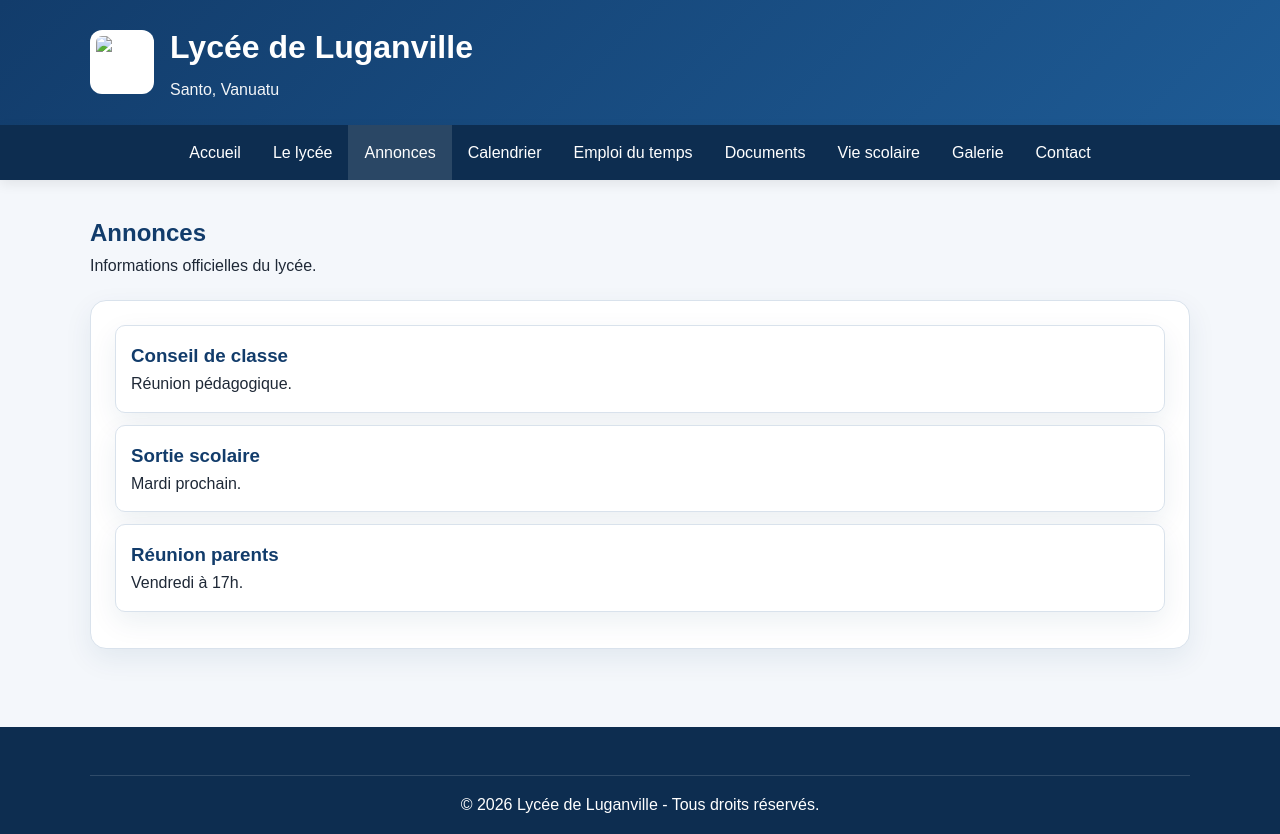
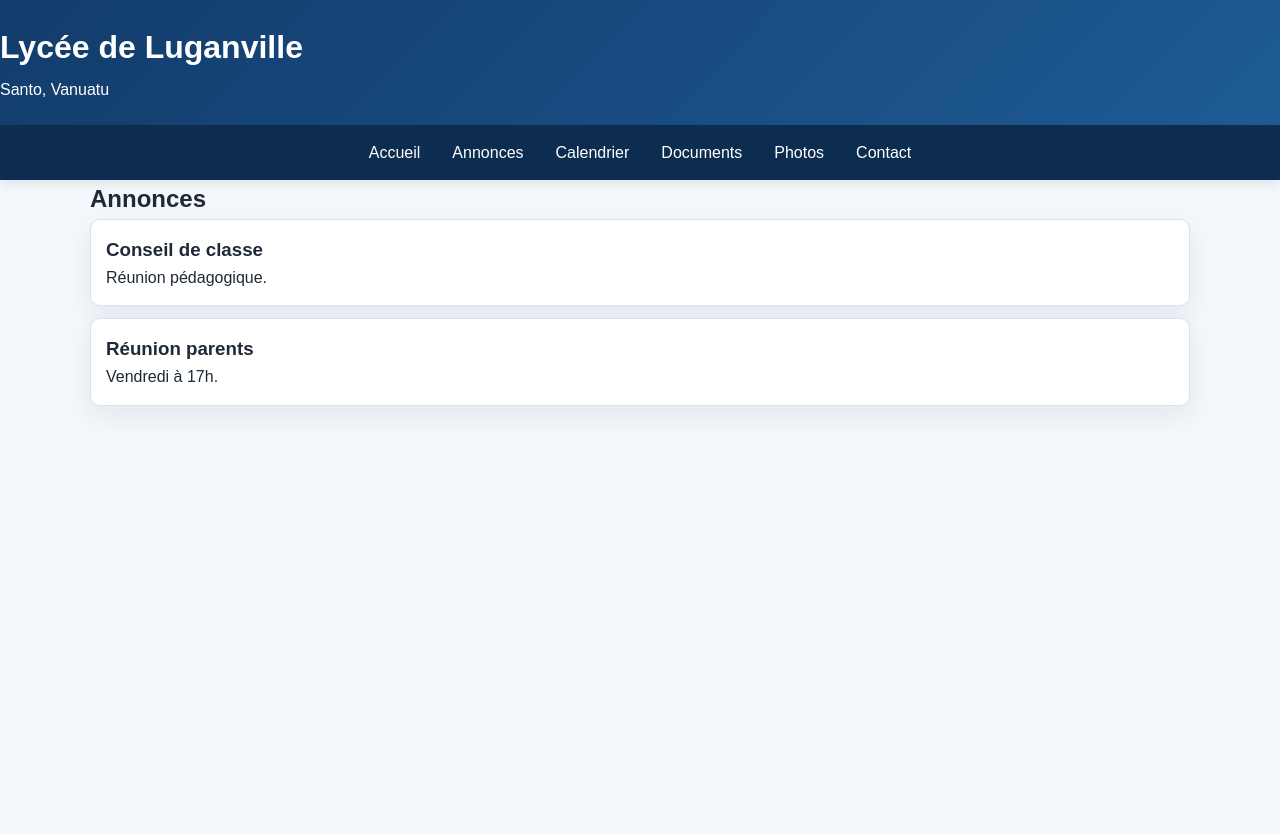
Before and after one commit to Cedrix678/lyc-e-luganville-, a plain HTML site: page annonces.html in a window 1280 px wide. After the commit the page ends 800 px from the top, so only its background shows below. Drawn offline with Linux system fonts and the light colour scheme.

Commit message:
Refactor annonces.html for simplified structure

```diff
--- a/annonces.html
+++ b/annonces.html
@@ -3,53 +3,34 @@
 <head>
 <meta charset="UTF-8">
 <meta name="viewport" content="width=device-width, initial-scale=1.0">
-  <title>Lycée de Luganville | Annonces</title>
+<title>Annonces</title>
 <link rel="stylesheet" href="css/style.css">
 </head>
 
 <body>
 
-  <!-- Header -->
 <header class="top-header">
-    <div class="container header-row">
-      <div class="brand">
-        <img src="images/logo.png" alt="Logo du Lycée de Luganville" class="logo">
-        <div class="brand-text">
 <h1>Lycée de Luganville</h1>
-          <p class="subtitle">Santo, Vanuatu</p>
-        </div>
-      </div>
-    </div>
+<p>Santo, Vanuatu</p>
 </header>
 
-  <!-- Navigation -->
 <nav class="main-nav">
 <div class="menu-toggle" onclick="toggleMenu()">☰</div>
 
-    <ul id="menu" class="nav-list">
+<ul id="menu">
 <li><a href="index.html">Accueil</a></li>
-      <li><a href="lycee.html">Le lycée</a></li>
-      <li><a href="annonces.html" class="active">Annonces</a></li>
+<li><a href="annonces.html">Annonces</a></li>
 <li><a href="calendrier.html">Calendrier</a></li>
-      <li><a href="emploi-du-temps.html">Emploi du temps</a></li>
 <li><a href="documents.html">Documents</a></li>
-      <li><a href="vie-scolaire.html">Vie scolaire</a></li>
-      <li><a href="photos.html">Galerie</a></li>
+<li><a href="photos.html">Photos</a></li>
 <li><a href="contact.html">Contact</a></li>
 </ul>
 </nav>
 
-  <!-- Main Content -->
-  <main class="container page">
+<main class="container">
+<h2>Annonces</h2>
 
-    <!-- Page Header -->
-    <section class="page-header">
-      <h2>Annonces</h2>
-      <p>Informations officielles du lycée.</p>
-    </section>
-
-    <!-- Announcements -->
-    <section class="panel announcements" id="annonces">
+<div id="annonces">
 
 <div class="annonce" data-date="2026-05-20">
 <h3>Conseil de classe</h3>
@@ -61,33 +42,10 @@
 <p>Vendredi à 17h.</p>
 </div>
 
-      <div class="annonce" data-date="2026-05-12">
-        <h3>Sortie scolaire</h3>
-        <p>Mardi prochain.</p>
 </div>
-
-    </section>
-
 </main>
 
-  <!-- Footer -->
-  <footer class="site-footer">
-    <div class="container footer-bottom">
-      <p>&copy; 2026 Lycée de Luganville - Tous droits réservés.</p>
-    </div>
-  </footer>
-
-  <!-- Script tri automatique -->
-  <script>
-    const container = document.getElementById("annonces");
-    const annonces = Array.from(container.getElementsByClassName("annonce"));
-
-    annonces.sort((a, b) => {
-      return new Date(b.dataset.date) - new Date(a.dataset.date);
-    });
-
-    annonces.forEach(el => container.appendChild(el));
-  </script>
+<script src="js/script.js"></script>
 
 </body>
 </html>
```
Lines whose indentation alone changed are shown as unchanged.
